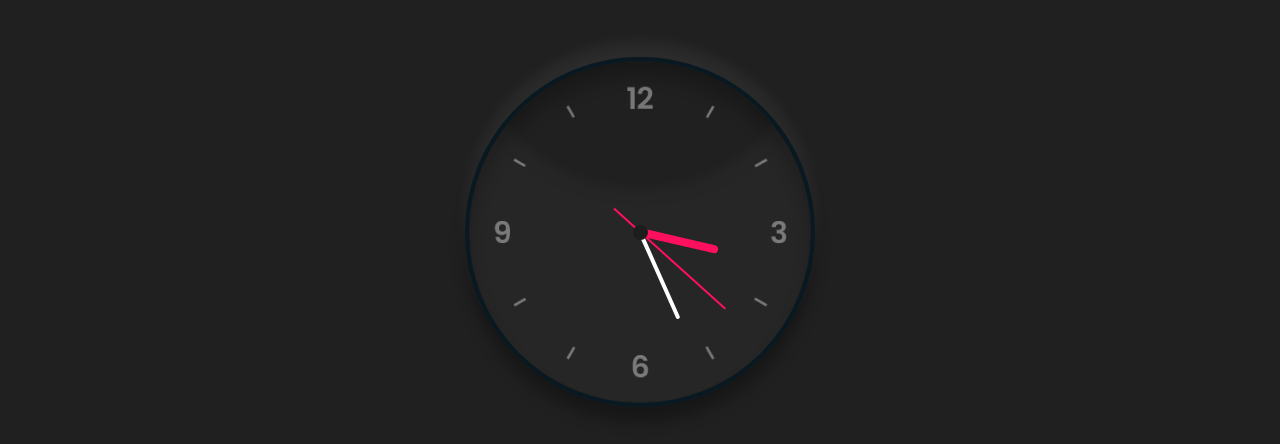
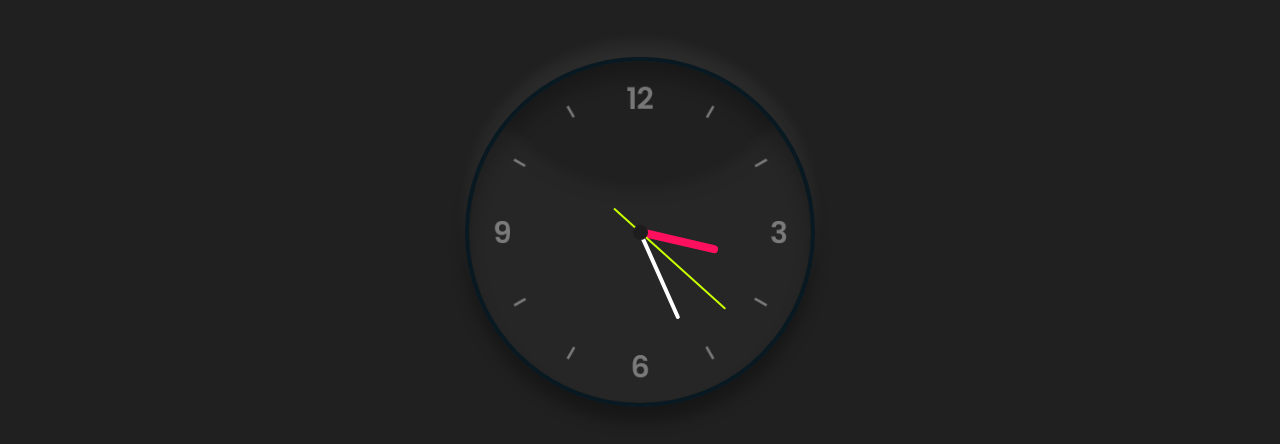
Before and after one commit to CamiloCCarvalho/learning-spa, a React (Create React App) app: page /portifolio/clockanalogic in a window 1280 px wide. Shown: the part 124-568 px from the top of the page. Built offline with nearby package versions, Linux system fonts and the light colour scheme.

Commit message:
Commit Att

```diff
--- a/src/components/projects/clockanalogic/clockanalogic.css
+++ b/src/components/projects/clockanalogic/clockanalogic.css
@@ -79,7 +79,7 @@
     position: absolute;
     width: 2px;
     height: 150px;
-    background:#ff105e;
+    background:#c8ff00  ;
     z-index:12;
     border-radius: 6px 6px 0 0;
 }
```
